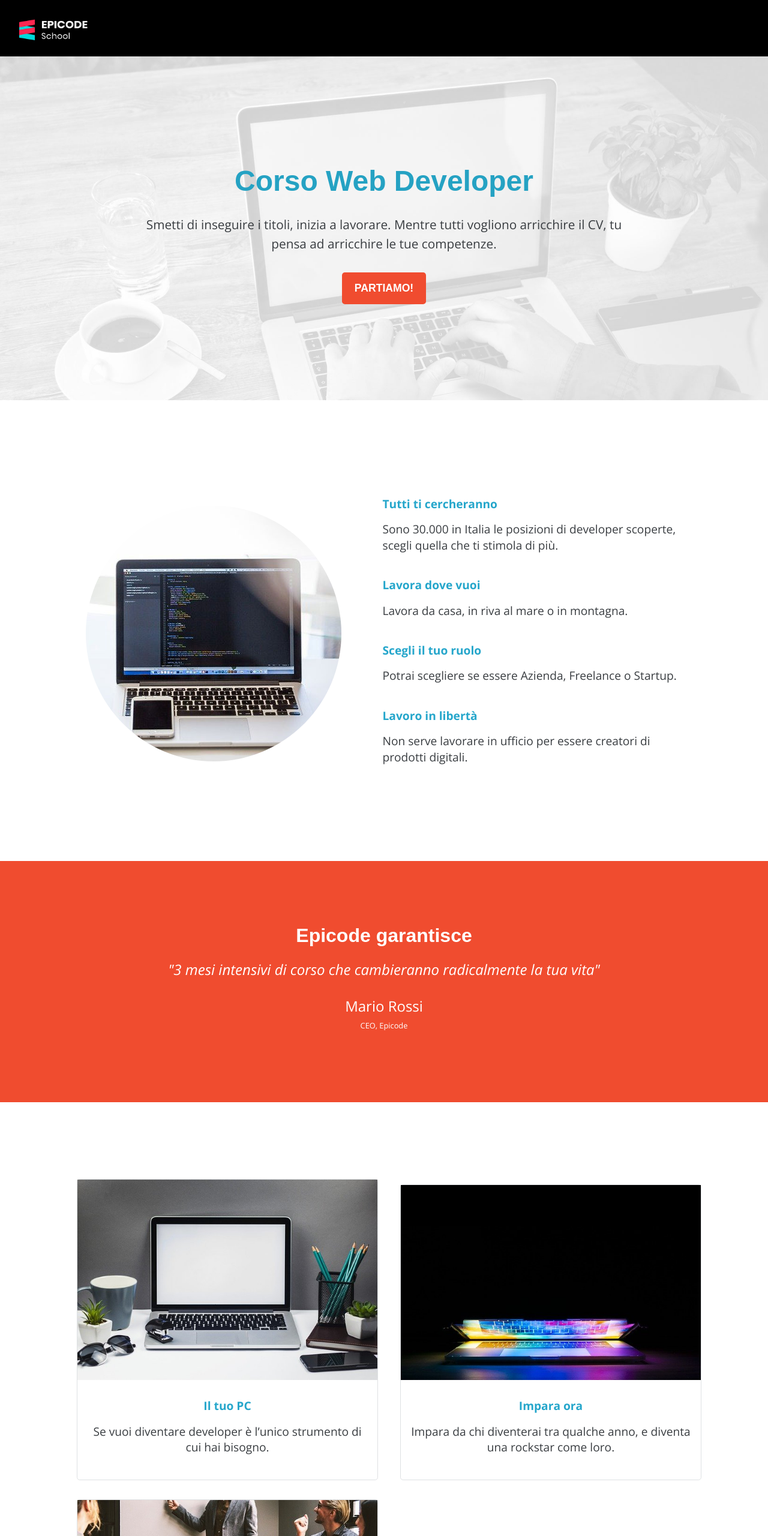
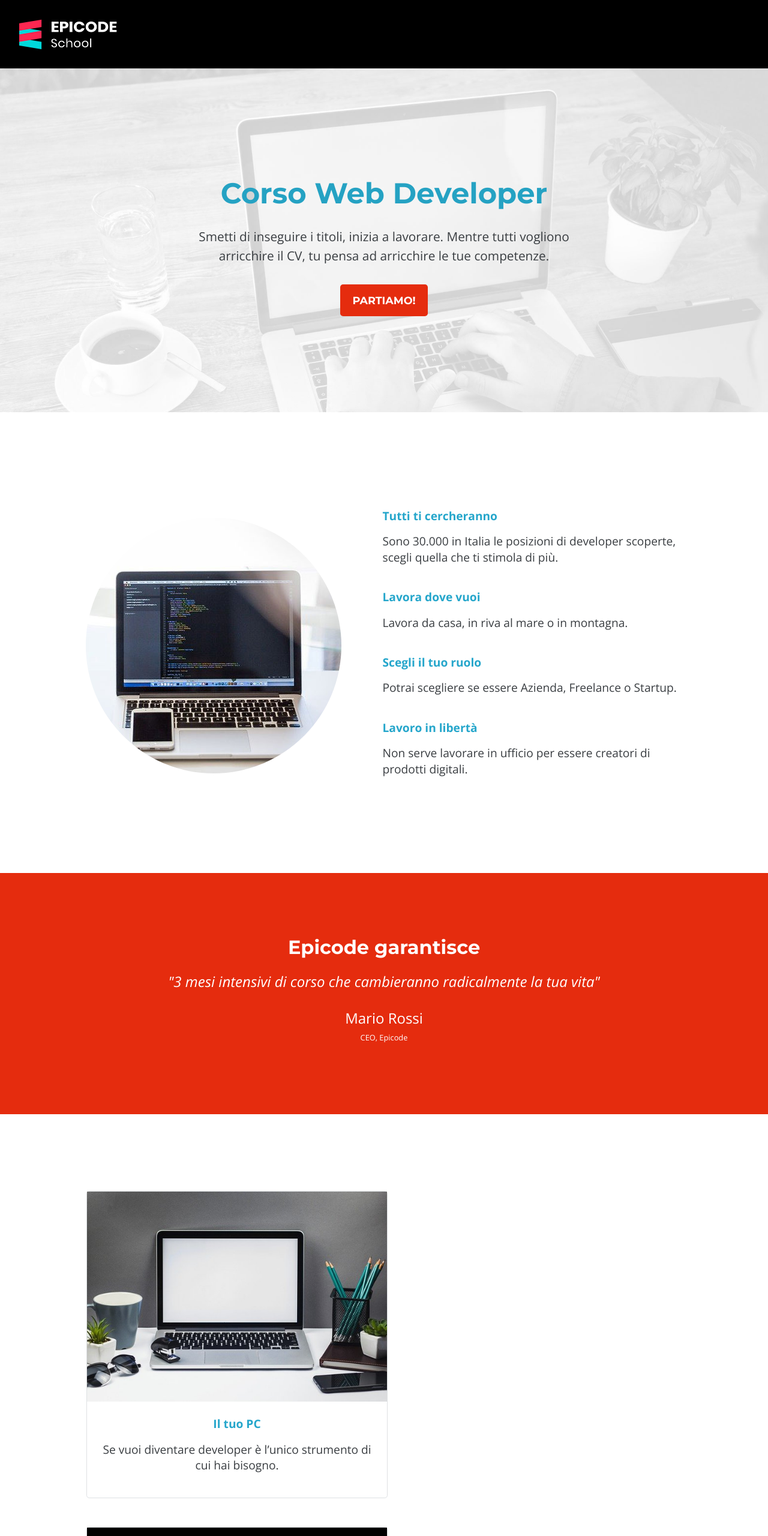
Before and after one commit to tave8/epicode-exercise-U1-W1-D5, a plain HTML site: page index-desktop.html in a window 1280 px wide. Shown: the top 2560 px of the page at 60% size. Drawn offline with nearby package versions, Linux system fonts and the light colour scheme.

Commit message:
v2.0 done (desktop)

```diff
--- a/Esercizio/css/style-desktop.css
+++ b/Esercizio/css/style-desktop.css
@@ -27,7 +27,7 @@ body {
 
 .button-orange {
   font-family: "Montserrat", sans-serif;
-  background-color: #f04c2f;
+  background-color: #E52C0E;
   font-weight: bold;
   color: white;
   border: 0px;
@@ -42,7 +42,7 @@ body {
 /************** HEADER */
 
 header {
-  height: 30px;
+  height: 50px;
   text-align: center;
   background-color: black;
   /* padding-inline: 3rem; */
@@ -52,7 +52,7 @@ header {
 }
 
 header .logo {
-  height: 35px;
+  height: 50px;
   /* max-width: 300px; */
   display: block;
   /* margin: auto; */
@@ -67,7 +67,7 @@ header .logo {
 main .first-impression {
   /* min-height: 30rem; */
   text-align: center;
-  padding-inline: 15rem;
+  padding-inline: 20rem;
   padding-block: 10rem;
   background-image: url("../images/banner.jpg");
   background-size: cover;
@@ -78,6 +78,7 @@ main .first-impression .title-contents {
   margin-top: 1.5rem;
   margin-bottom: 2rem;
   font-weight: bold;
+
 }
 
 main .first-impression .title-contents p {
@@ -144,7 +145,7 @@ main .guarantee {
   padding-block: 7rem;
   padding-inline: 8rem;
   color: white;
-  background-color: #f04c2f;
+  background-color: #E52C0E;
   text-align: center;
 }
 
@@ -179,7 +180,7 @@ main .guarantee .ceo-contents .ceo-definition {
 /* SECTION: FEATURES */
 
 main .features {
-  padding-inline: 6rem;
+  padding-inline: 7rem;
   padding-block: 8rem;
 }
 
@@ -187,15 +188,20 @@ main .features .feature-card {
   text-align: center;
   border: 1px solid #dee1e3;
   border-radius: 0.3rem;
-  margin-bottom: 2rem;
+  margin-bottom: 3rem;
   margin-left: 2rem;
   display: inline-block;
-  width: 30%;
+  width: 20%;
   min-width: 500px;
+
   /*
   margin: auto;
   max-width: 300px; */
   /* height: 300px; */
+}
+
+main .features .feature-card .media {
+  height: 350px;
 }
 
 /* main .features .feature-card {
@@ -204,9 +210,9 @@ main .features .feature-card {
 
 main .features .feature-card .media img {
   width: 100%;
-  /* height: 100%; */
-  /* aspect-ratio: calc(); */
-  /* object-fit: cover; */
+  height: 100%;
+  /* aspect-ratio: 16/9; */
+  object-fit: cover;
 }
 
 main .features .feature-card .content {
--- a/index-desktop.html
+++ b/index-desktop.html
@@ -12,7 +12,10 @@
     <!-- fonts -->
     <link rel="preconnect" href="https://fonts.googleapis.com" />
     <link rel="preconnect" href="https://fonts.gstatic.com" crossorigin />
-    <link href="https://fonts.googleapis.com/css2?family=Montserrat:wght@426&family=Open+Sans:ital,wght@0,300..800;1,300..800&display=swap" rel="stylesheet" />
+    <link
+      href="https://fonts.googleapis.com/css2?family=Montserrat:wght@100..900&family=Open+Sans:ital,wght@0,300..800;1,300..800&display=swap"
+      rel="stylesheet"
+    />
     <!-- custom css -->
     <link rel="stylesheet" href="./Esercizio/css/style-desktop.css" />
   </head>
@@ -45,7 +48,6 @@
           <div class="advantage">
             <p class="title title-small">Lavora dove vuoi</p>
             <p class="description">Lavora da casa, in riva al mare o in montagna.</p>
-
           </div>
           <div class="advantage">
             <p class="title title-small">Scegli il tuo ruolo</p>
```
